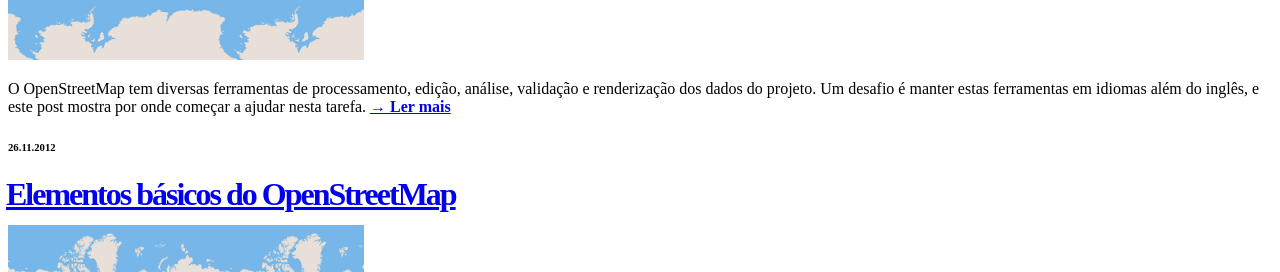
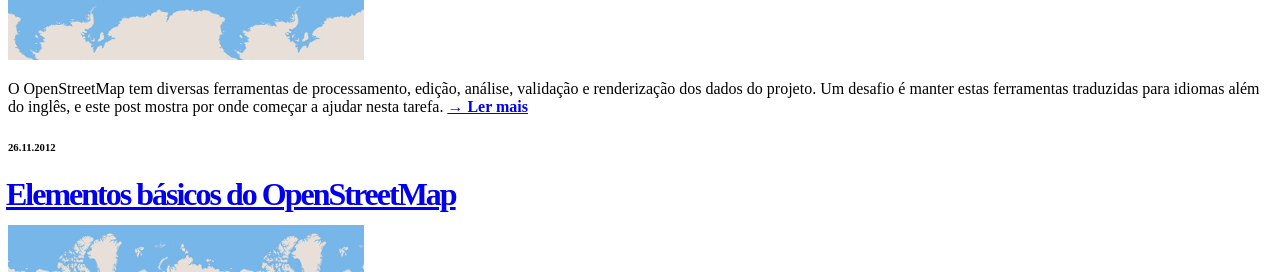
Before and after one commit to mapaslivres/mapaslivres.github.com, a Jekyll site: the page built from index.md, in a window 1280 px wide. Shown: the part 346-618 px from the top of the page. Built offline with Jekyll 4.4.1, drawn with Linux system fonts in a browser that asks for light colours; comment, search, counter and statistics services are not loaded.

Commit message:
correção da chamada do post sobre traduções

```diff
--- a/_posts/2013-04-09-traduzindo-as-ferramentas-do-openstreetmap.md
+++ b/_posts/2013-04-09-traduzindo-as-ferramentas-do-openstreetmap.md
@@ -4,7 +4,7 @@
 description: ""
 category:
 tags: [traduções]
-intro: "O OpenStreetMap tem diversas ferramentas de processamento, edição, análise, validação e renderização dos dados do projeto. Um desafio é manter estas ferramentas em idiomas além do inglês, e este post mostra por onde começar a ajudar nesta tarefa."
+intro: "O OpenStreetMap tem diversas ferramentas de processamento, edição, análise, validação e renderização dos dados do projeto. Um desafio é manter estas ferramentas traduzidas para idiomas além do inglês, e este post mostra por onde começar a ajudar nesta tarefa."
 ---
 {% include JB/setup %}
 
```
